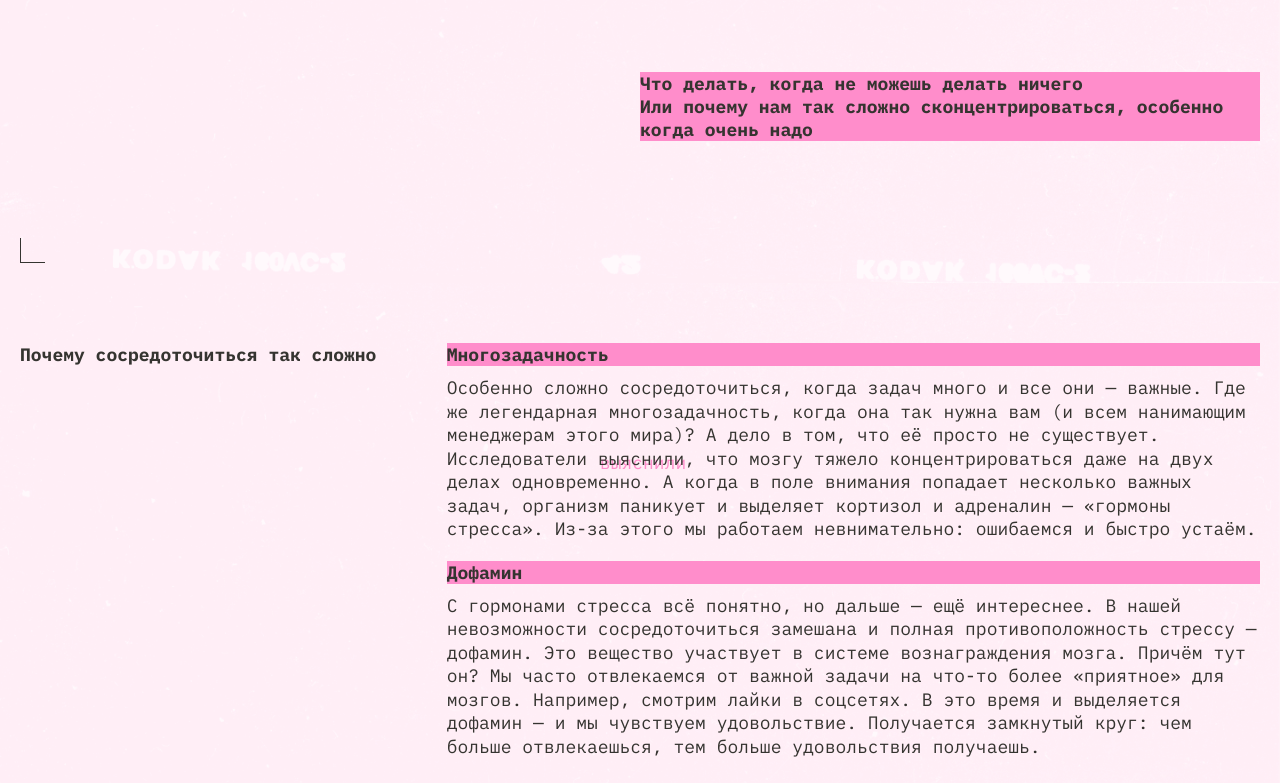
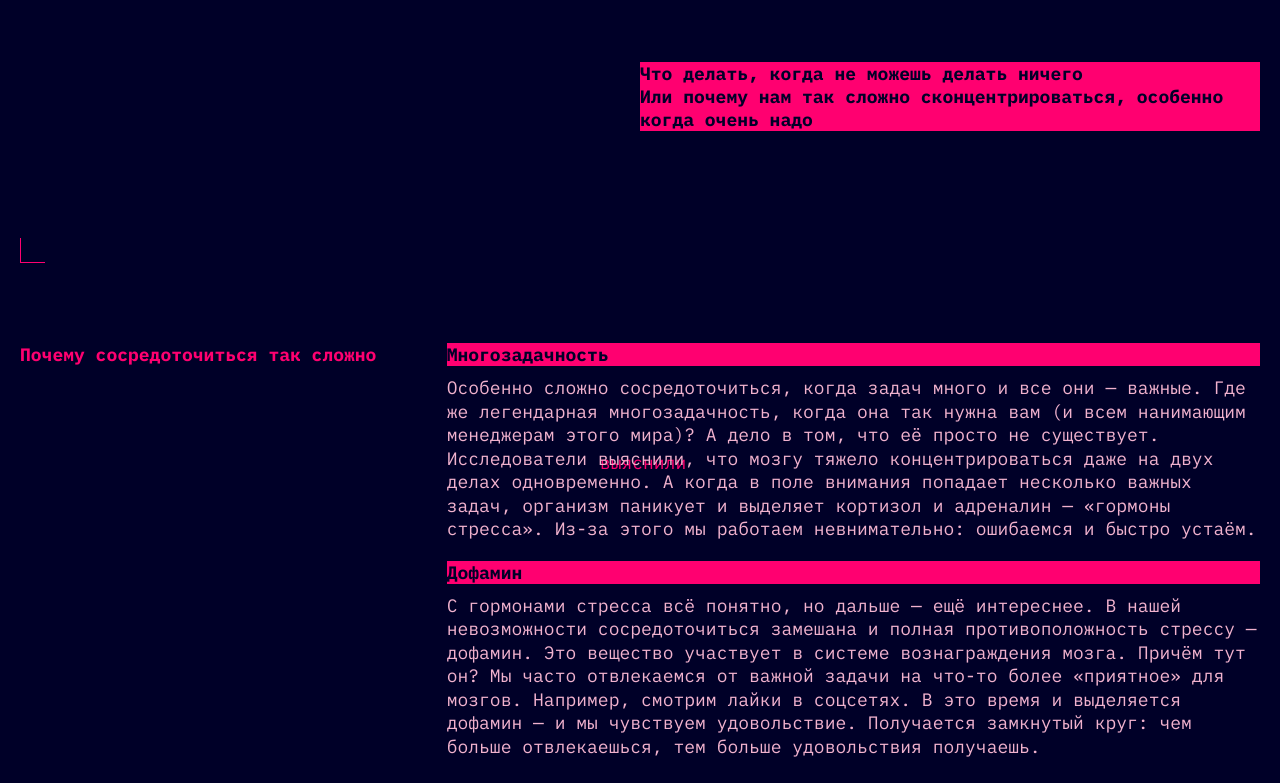
Before and after one commit to zxckeksylya/slozhno-sosredotochitsya, a plain HTML site: page index.html in a window 1280 px wide. Shown: the part 517-1300 px from the top of the page. Drawn offline with Linux system fonts and the dark colour scheme.

Commit message:
fix dark theme

```diff
--- a/styles/dark.css
+++ b/styles/dark.css
@@ -47,19 +47,16 @@
 
 @media (prefers-color-scheme: dark) {
     :root {
-        --fon: #fff1f7;
-        --text: #353430;
-        --text-button: #353430;
-        --text-button-light: #32312d66;
-        --accent: #ff8dcb;
-        --main-title-text: #ffc2e6;
-        --title-text-shadow: #ff8dcb;
-        --title-text: #353430;
-        --section-title-text: #353430;
-        --header-background-image-url: url('../images/cover-image-light.png');
-    }
-    .decor-item {
-        display: none;
+        --fon: #000028;
+        --text: #f1b2ce;
+        --text-button: #ff0070;
+        --text-button-light: #ff007066;
+        --accent: #ff0070;
+        --main-title-text: #d800ff;
+        --title-text-shadow: #ff0070;
+        --title-text: #000028;
+        --section-title-text: #ff0070;
+        --header-background-image-url: url('../images/cover-image-dark.pnk');
     }
 }
 
--- a/styles/style.css
+++ b/styles/style.css
@@ -205,7 +205,7 @@
     }
 
     .header {
-        padding: 0;
+        padding: 20px 0;
         margin-bottom: 60px;
     }
 
```
